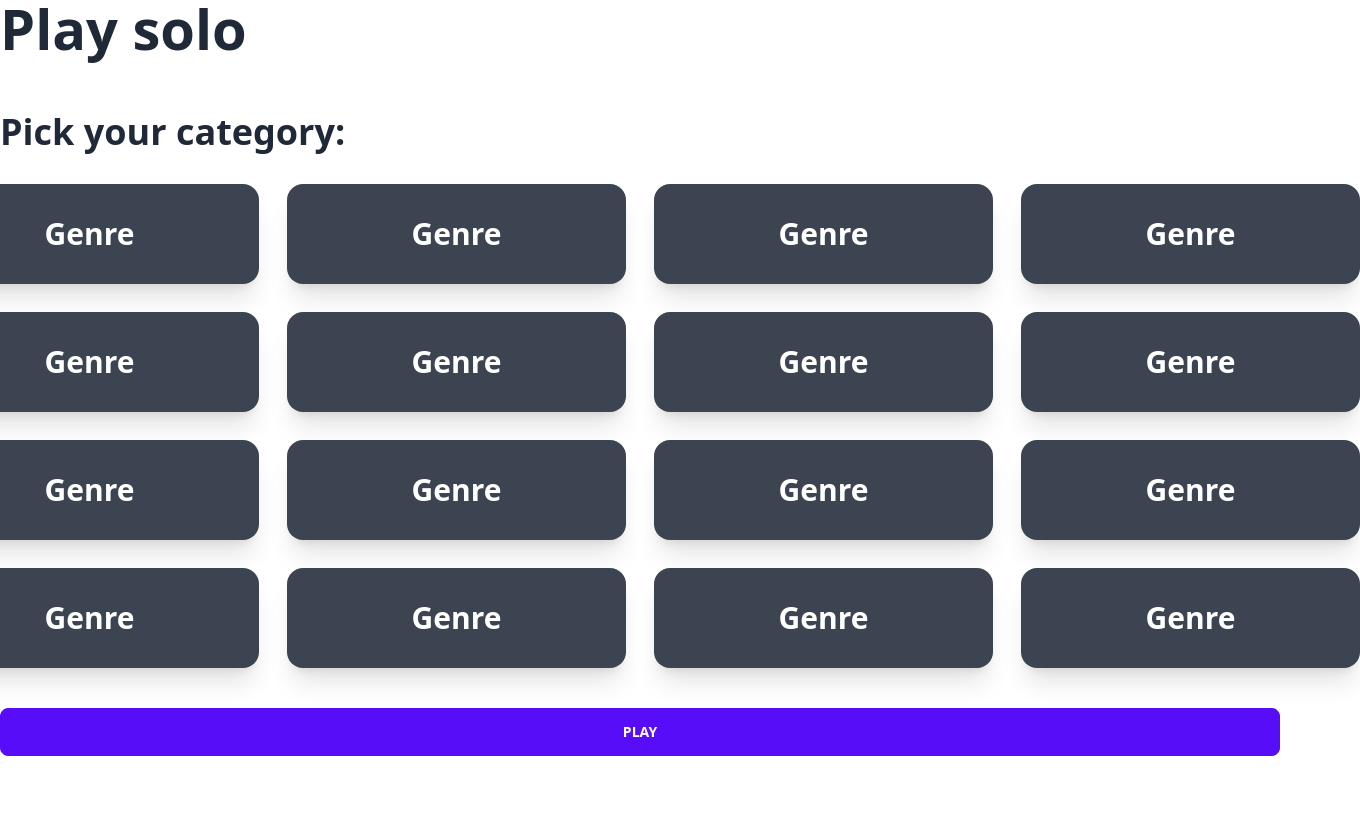
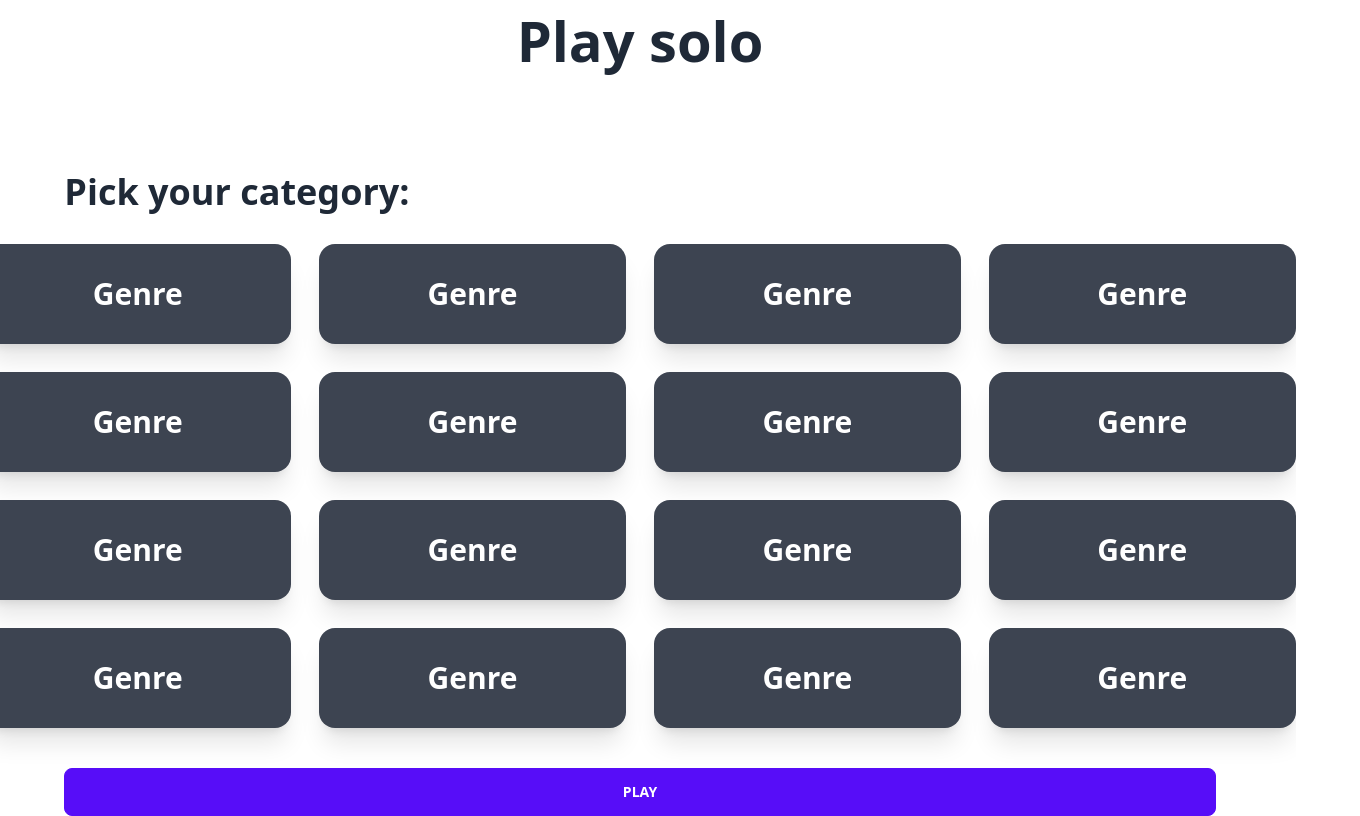
Before and after one commit to DawnOfHell/Ongaku, a SvelteKit app in the folder ui/: page /play/solo in a window 1280 px wide. Shown: the whole page, 1360 px wide, since content can reach past the window. Built offline with nearby package versions, Linux system fonts and the light colour scheme.

Commit message:
Git dont screw up (#23)
* Fix layout pleasE

* Simplify layout

* Add layout to the game page

* Edit solo game page to be much more accurate

* Change layout to be applied on all games

* Fix game and category picker according to layout

* Change aspect ratio of parts in frame

```diff
--- a/ui/src/_components/CategoryPicker.svelte
+++ b/ui/src/_components/CategoryPicker.svelte
@@ -1,5 +1,5 @@
 <script>
-    import GenreCard from './GenreCard.svelte'
+	import GenreCard from './GenreCard.svelte';
 </script>
 
 <h2>Pick your category:</h2>
--- a/ui/src/_components/Game.svelte
+++ b/ui/src/_components/Game.svelte
@@ -1,13 +1,22 @@
 <script>
-    import PlayersScoreboard from "./PlayersScoreboard.svelte"
-    import GameChat from "./GameChat.svelte"
-    import SongTimer from "./SongTimer.svelte"
+	import PlayersScoreboard from './PlayersScoreboard.svelte';
+	import GameChat from './GameChat.svelte';
+	import SongTimer from './SongTimer.svelte';
+	import { onMount } from 'svelte';
+	let menuOpen = false;
 </script>
 
-<div class="grid md:grid-cols-game md:grid-rows-1 grid-cols-2 grid-rows-2 min-h-[80%] m-10">
-    <PlayersScoreboard/>
-    <SongTimer/>
-    <div class="col-span-2 md:col-span-1">
-        <GameChat/>
-    </div>
+<div class="flex flex-col md:flex-row grow w-full">
+	<div class="md:w-3/12 p-4 md:order-first md:sticky md:top-0">
+		<button class="md:hidden" on:click={() => (menuOpen = !menuOpen)}>Toggle Menu</button>
+		<div class={`${menuOpen ? 'block' : 'hidden'} md:block`}>
+			<PlayersScoreboard />
+		</div>
+	</div>
+	<div class="md:w-5/12 p-4 flex-auto h-1/6">
+		<GameChat />
+	</div>
+	<div class="md:w-4/12 p-4 flex-auto h-4/6">
+		<SongTimer />
+	</div>
 </div>
--- a/ui/src/routes/+layout.svelte
+++ b/ui/src/routes/+layout.svelte
@@ -2,6 +2,6 @@
 	import '../app.postcss';
 </script>
 
-<div class="prose lg:prose-xl max-h-screen h-screen max-w-none w-screen">
+<div class="h-screen prose lg:prose-xl p-3 max-w-none">
 	<slot />
 </div>
--- /dev/null
+++ b/ui/src/routes/play/+layout.svelte
@@ -0,0 +1,4 @@
+
+<div class="flex flex-col items-center h-full">
+    <slot/>
+</div>
--- a/ui/src/routes/play/solo/+page.svelte
+++ b/ui/src/routes/play/solo/+page.svelte
@@ -7,12 +7,12 @@
 </script>
 
 {#if roomId}
-<h1 class="mx-auto">Start guessing!</h1>
+<h1>Start guessing!</h1>
 <Game/>
 {:else}
-<h1 class="mx-auto">Play solo</h1>
-<div>
+<h1>Play solo</h1>
+<div class="w-11/12 align-center">
     <CategoryPicker/>
+    <button class="btn btn-primary mx-auto btn-block">Play</button>
 </div>
-<button class="btn btn-primary mx-auto btn-block">Play</button>
 {/if}
```
